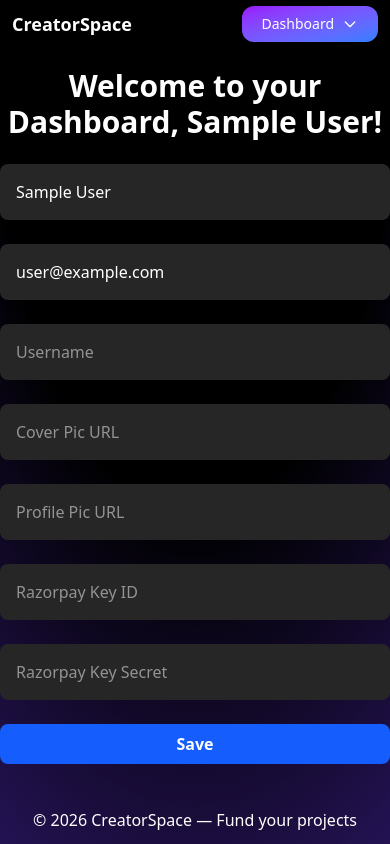
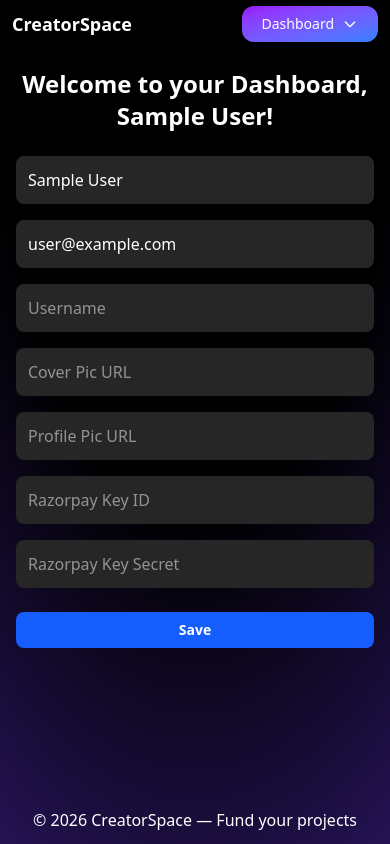
Before and after one commit to AdityaLad1/CreatorSpace, a Next.js app: page /dashboard in a window 390 px wide. Built offline with nearby package versions, Linux system fonts and the light colour scheme; no server answers; the database is empty; sample sign-in values are in the browser's storage; some icons are missing.

Commit message:
mobile responsiveness

```diff
--- a/components/Dashboard.js
+++ b/components/Dashboard.js
@@ -1,3 +1,4 @@
+"use client";
 import React from "react";
 import { useSession } from "next-auth/react";
 import { useRouter } from "next/navigation";
@@ -24,11 +25,9 @@ export default function Dashboard() {
   };
 
   const handleChange = (e) => {
-    setForm({
-      ...form,
-      [e.target.name]: e.target.value,
-    });
+    setForm({ ...form, [e.target.name]: e.target.value });
   };
+
   const handleSubmit = async (e) => {
     await updateProfile(form, session?.user?.username);
     toast("Profile Updated", {
@@ -43,21 +42,17 @@ export default function Dashboard() {
       transition: Bounce,
     });
   };
+
   useEffect(() => {
     if (status === "loading") return;
-
-    if (status === "unauthenticated") {
-      router.push("/login");
-    }
-
-    if (status === "authenticated") {
-      getData();
-    }
+    if (status === "unauthenticated") router.push("/login");
+    if (status === "authenticated") getData();
   }, [status]);
 
   if (status === "loading") {
     return <div className="text-white p-10">Loading...</div>;
   }
+
   return (
     <>
       <ToastContainer
@@ -73,8 +68,8 @@ export default function Dashboard() {
         theme="light"
         transition={Bounce}
       />
-      <div className="container mx-auto py-5">
-        <h1 className="text-3xl font-bold text-white  text-center ">
+      <div className="container mx-auto py-5 px-4">
+        <h1 className="text-2xl md:text-3xl font-bold text-white text-center">
           Welcome to your Dashboard, {session?.user?.name || "Guest"}!
         </h1>
         <form className="max-w-2xl mx-auto" action={handleSubmit}>
@@ -82,17 +77,16 @@ export default function Dashboard() {
             type="text"
             name="name"
             placeholder="Name"
-            className="w-full p-4 mt-6 rounded-lg bg-neutral-800 text-white focus:outline-none focus:ring-2 focus:ring-blue-500"
+            className="w-full p-3 md:p-4 mt-6 rounded-lg bg-neutral-800 text-white focus:outline-none focus:ring-2 focus:ring-blue-500"
             onChange={handleChange}
             id="Name"
             value={form.name || session?.user?.name || ""}
           />
-
           <input
             type="text"
             name="email"
             placeholder="Email"
-            className="w-full p-4 mt-6 rounded-lg bg-neutral-800 text-white focus:outline-none focus:ring-2 focus:ring-blue-500"
+            className="w-full p-3 md:p-4 mt-4 md:mt-6 rounded-lg bg-neutral-800 text-white focus:outline-none focus:ring-2 focus:ring-blue-500"
             onChange={handleChange}
             value={form.email || session?.user?.email || ""}
             id="email"
@@ -101,7 +95,7 @@ export default function Dashboard() {
             type="text"
             name="username"
             placeholder="Username"
-            className="w-full p-4 mt-6 rounded-lg bg-neutral-800 text-white focus:outline-none focus:ring-2 focus:ring-blue-500"
+            className="w-full p-3 md:p-4 mt-4 md:mt-6 rounded-lg bg-neutral-800 text-white focus:outline-none focus:ring-2 focus:ring-blue-500"
             onChange={handleChange}
             id="username"
             value={form.username || session?.user?.username || ""}
@@ -110,7 +104,7 @@ export default function Dashboard() {
             type="text"
             name="coverPic"
             placeholder="Cover Pic URL"
-            className="w-full p-4 mt-6 rounded-lg bg-neutral-800 text-white focus:outline-none focus:ring-2 focus:ring-blue-500"
+            className="w-full p-3 md:p-4 mt-4 md:mt-6 rounded-lg bg-neutral-800 text-white focus:outline-none focus:ring-2 focus:ring-blue-500"
             onChange={handleChange}
             id="coverPic"
             value={form.coverPic || session?.user?.coverPic || ""}
@@ -119,7 +113,7 @@ export default function Dashboard() {
             type="text"
             name="profilePic"
             placeholder="Profile Pic URL"
-            className="w-full p-4 mt-6 rounded-lg bg-neutral-800 text-white focus:outline-none focus:ring-2 focus:ring-blue-500"
+            className="w-full p-3 md:p-4 mt-4 md:mt-6 rounded-lg bg-neutral-800 text-white focus:outline-none focus:ring-2 focus:ring-blue-500"
             onChange={handleChange}
             id="profilePic"
             value={form.profilePic || session?.user?.profilePic || ""}
@@ -129,7 +123,7 @@ export default function Dashboard() {
             name="razorpaykeyid"
             id="razorpayid"
             placeholder="Razorpay Key ID"
-            className="w-full p-4 mt-6 rounded-lg bg-neutral-800 text-white focus:outline-none focus:ring-2 focus:ring-blue-500"
+            className="w-full p-3 md:p-4 mt-4 md:mt-6 rounded-lg bg-neutral-800 text-white focus:outline-none focus:ring-2 focus:ring-blue-500"
             onChange={handleChange}
             value={form.razorpaykeyid || ""}
           />
@@ -137,14 +131,14 @@ export default function Dashboard() {
             type="password"
             name="razorpaykeysecret"
             placeholder="Razorpay Key Secret"
-            className="w-full p-4 mt-6 rounded-lg bg-neutral-800 text-white focus:outline-none focus:ring-2 focus:ring-blue-500"
+            className="w-full p-3 md:p-4 mt-4 md:mt-6 rounded-lg bg-neutral-800 text-white focus:outline-none focus:ring-2 focus:ring-blue-500"
             onChange={handleChange}
             id="razorpaysecret"
             value={form.razorpaykeysecret || ""}
           />
           <button
             type="submit"
-            className="bg-blue-600 hover:bg-blue-700 text-white font-bold py-2 px-4 rounded-lg transition-all duration-200 hover:scale-105 w-full mt-6"
+            className="bg-blue-600 hover:bg-blue-700 text-white font-bold py-2 px-4 rounded-lg transition-all duration-200 hover:scale-105 w-full mt-6 text-sm md:text-base"
           >
             Save
           </button>
--- a/components/PaymentsPage.js
+++ b/components/PaymentsPage.js
@@ -2,18 +2,13 @@
 import React, { useEffect } from "react";
 import Script from "next/script";
 import Image from "next/image";
-import animatedDungeunImage from "./icons/animatedDungeonMap.gif";
-import cat2 from "./icons/cat2.jpeg";
 import { fetchPayments, initiate, fetchuser } from "@/actions/userActions";
 import { useParams, useSearchParams } from "next/navigation";
-import { useSession } from "next-auth/react";
 import { useState } from "react";
 import { ToastContainer, toast, Bounce } from "react-toastify";
 import { useRouter } from "next/navigation";
-import { notFound } from "next/navigation";
 
 export default function PaymentsPage() {
-  const { data: session, user } = useSession();
   const { username } = useParams();
   const [paymentform, setpaymentform] = useState({
     name: "",
@@ -28,6 +23,7 @@ export default function PaymentsPage() {
   useEffect(() => {
     getData();
   }, []);
+
   useEffect(() => {
     if (searchParms.has("paymentdone") == true) {
       toast("Payment has been made", {
@@ -75,15 +71,12 @@ export default function PaymentsPage() {
     });
 
     const dbPayments = await fetchPayments(username);
-
     setPayments(dbPayments);
   };
 
   const pay = async (amt) => {
     let amount = amt * 100;
-
     let a = await initiate(amount, username, paymentform);
-
     let orderId = a.id;
     var options = {
       key: currentUser.razorpaykeyid,
@@ -95,22 +88,17 @@ export default function PaymentsPage() {
       order_id: orderId,
       callback_url: `${process.env.NEXT_PUBLIC_URL}/api/razorpay`,
       prefill: {
-        //We recommend using the prefill parameter to auto-fill customer's contact information especially their phone number
-        name: "Gaurav Kumar", //your customer's name
+        name: "Gaurav Kumar",
         email: "gaurav.kumar@example.com",
-        contact: "+919876543210", //Provide the customer's phone number for better conversion rates
+        contact: "+919876543210",
       },
-      notes: {
-        address: "Razorpay Corporate Office",
-      },
-      theme: {
-        color: "#3399cc",
-      },
+      notes: { address: "Razorpay Corporate Office" },
+      theme: { color: "#3399cc" },
     };
     var rzp1 = new window.Razorpay(options);
-
     rzp1.open();
   };
+
   return (
     <div>
       <ToastContainer
@@ -135,17 +123,12 @@ export default function PaymentsPage() {
               alt="Cover"
               fill
               className="object-center"
-              // priority
               loading="eager"
               unoptimized
               sizes="100vw"
             />
           )}
-
-          <div
-            className="absolute -bottom-20 left-1/2 -translate-x-1/2 border-white border-2 w-50 h-50
-                      rounded-full overflow-hidden"
-          >
+          <div className="absolute -bottom-20 left-1/2 -translate-x-1/2 border-white border-2 w-50 h-50 rounded-full overflow-hidden">
             {currentUser.profilePic && (
               <Image
                 src={currentUser.profilePic}
@@ -158,6 +141,7 @@ export default function PaymentsPage() {
             )}
           </div>
         </div>
+
         <div className="info flex justify-center items-center my-24 flex-col gap-2">
           <div className="font-bold">@{username}</div>
           <div className="text-slate-400">Lets help {username}</div>
@@ -165,18 +149,13 @@ export default function PaymentsPage() {
             {payments.length} Payments. {currentUser.name} has raised ₹
             {payments.reduce((a, b) => a + b.amount, 0)}
           </div>
-          <div className="payment flex gap-3 w-[80%]">
-            <div className="supporters w-1/2 bg-slate-800 rounded-lg p-8">
-              <h2
-                className="text-2xl
-               font-bold my-5"
-              >
-                Supporters
-              </h2>
-              <ul className="mx-5 text-lg ">
+
+          <div className="payment flex flex-col md:flex-row gap-3 w-full px-4 md:w-[80%]">
+            <div className="supporters w-full md:w-1/2 bg-slate-800 rounded-lg p-8">
+              <h2 className="text-2xl font-bold my-5">Supporters</h2>
+              <ul className="mx-5 text-lg">
                 {payments.length == 0 && <li>No payments yet</li>}
-                {payments.map((p) => {
-                  return (
+                {payments.map((p) => (
                   <li key={p._id} className="my-4 flex items-center gap-2">
                     <lord-icon
                       src="https://cdn.lordicon.com/vrexohmd.json"
@@ -187,15 +166,15 @@ export default function PaymentsPage() {
                     />
                     <span>
                       {p.name} donated{" "}
-                        <span className="text-green-500">₹{p.amount}</span> with
-                        a message "{p.message}"
+                      <span className="text-green-500">₹{p.amount}</span> with a
+                      message "{p.message}"
                     </span>
                   </li>
-                  );
-                })}
+                ))}
               </ul>
             </div>
-            <div className="makepayment w-1/2 bg-slate-800 rounded-lg  p-8 flex flex-col gap-3">
+
+            <div className="makepayment w-full md:w-1/2 bg-slate-800 rounded-lg p-8 flex flex-col gap-3">
               <h2 className="text-2xl font-bold my-5">Make a Payment</h2>
               <form className="flex flex-col gap-3">
                 <input
@@ -231,9 +210,7 @@ export default function PaymentsPage() {
                   paymentform.amount?.length < 1 ||
                   paymentform.message?.length < 4
                 }
-                onClick={() => {
-                  pay(Number(paymentform.amount));
-                }}
+                onClick={() => pay(Number(paymentform.amount))}
               >
                 Pay
               </button>
@@ -241,40 +218,16 @@ export default function PaymentsPage() {
                 <span className="text-slate-400">
                   Or choose from this Amounts
                 </span>
-
                 <div className="flex gap-3 my-3">
+                  {[5, 10, 20, 50].map((amt) => (
                     <button
-                    onClick={() => {
-                      pay(5);
-                    }}
+                      key={amt}
+                      onClick={() => pay(amt)}
                       className="bg-slate-700 hover:bg-slate-600 text-white font-bold py-2 px-4 rounded-lg transition-all duration-200 hover:scale-105"
                     >
-                    ₹5
+                      ₹{amt}
                     </button>
-                  <button
-                    onClick={() => {
-                      pay(10);
-                    }}
-                    className="bg-slate-700 hover:bg-slate-600 text-white font-bold py-2 px-4 rounded-lg transition-all duration-200 hover:scale-105"
-                  >
-                    ₹10
-                  </button>
-                  <button
-                    onClick={() => {
-                      pay(20);
-                    }}
-                    className="bg-slate-700 hover:bg-slate-600 text-white font-bold py-2 px-4 rounded-lg transition-all duration-200 hover:scale-105"
-                  >
-                    ₹20
-                  </button>
-                  <button
-                    onClick={() => {
-                      pay(50);
-                    }}
-                    className="bg-slate-700 hover:bg-slate-600 text-white font-bold py-2 px-4 rounded-lg transition-all duration-200 hover:scale-105"
-                  >
-                    ₹50
-                  </button>
+                  ))}
                 </div>
               </div>
             </div>
```
Lines whose indentation alone changed are shown as unchanged.
